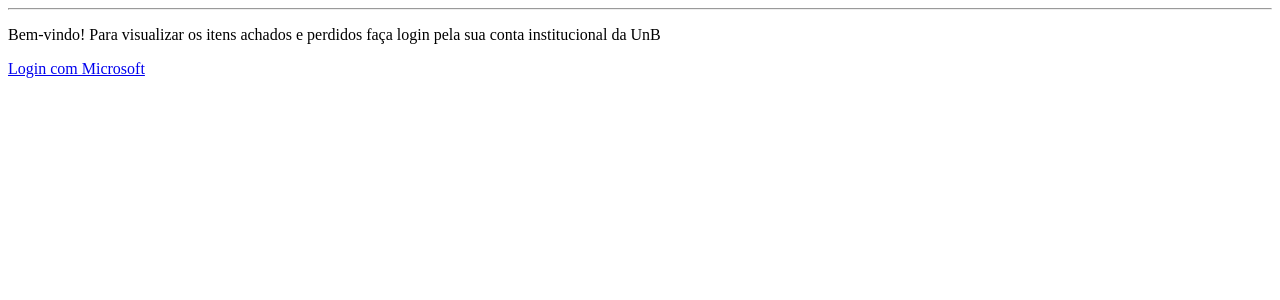
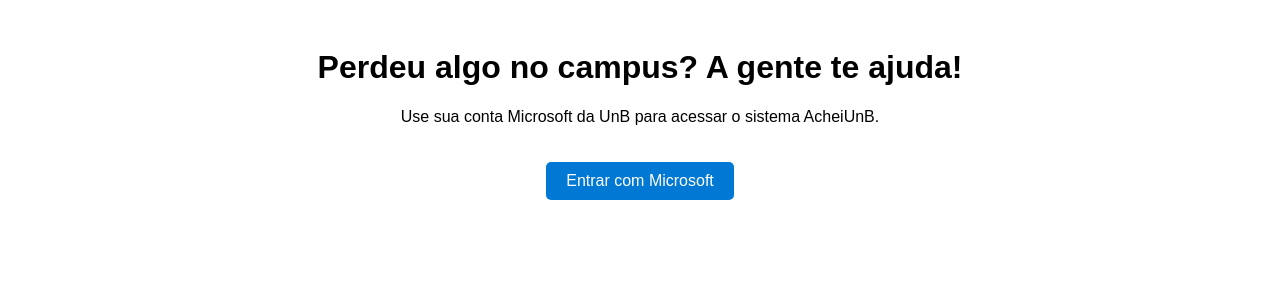
Before and after one commit to zlimaz/2025-1-AcheiUnB-Testes, a Django app: page /login/ in a window 1280 px wide. Shown: the top 300 px of the page. Run offline with Django 5.2, Linux system fonts and the light colour scheme.

Commit message:
feat(tela de login): protótipo da tela de login

```diff
--- a/API/users/templates/users/login.html
+++ b/API/users/templates/users/login.html
@@ -3,14 +3,32 @@
 <head>
     <meta charset="UTF-8">
     <meta name="viewport" content="width=device-width, initial-scale=1.0">
-    <title>Login</title>
+    <title>Entrar com Microsoft</title>
+    <style>
+        body {
+            font-family: Arial, sans-serif;
+            text-align: center;
+            padding: 20px;
+        }
+        .btn {
+            background-color: #0078D4;
+            color: white;
+            border: none;
+            padding: 10px 20px;
+            text-decoration: none;
+            font-size: 16px;
+            border-radius: 5px;
+            display: inline-block;
+            margin-top: 20px;
+        }
+        .btn:hover {
+            background-color: #005A9E;
+        }
+    </style>
 </head>
 <body>
-    <hr>
-    <p>Bem-vindo! Para visualizar os itens achados e perdidos faça login pela sua conta institucional da UnB</p>
-    <a href="{% url 'microsoft_login' %}" class="btn btn-primary">
-        Login com Microsoft
-    </a>
-     <div class="social-login">
+    <h1>Perdeu algo no campus? A gente te ajuda!</h1>
+    <p>Use sua conta Microsoft da UnB para acessar o sistema AcheiUnB.</p>
+    <a href="https://login.microsoftonline.com/common/oauth2/v2.0/authorize?client_id=407427a4-6920-4549-80c6-bc772b8da945&redirect_uri=http%3A%2F%2Flocalhost%3A8000%2Faccounts%2Fmicrosoft%2Flogin%2Fcallback%2F&scope=User.Read&response_type=code&state=Zay5NfY4tSn7JgvO&domain=alunos.unb.br" class="btn">Entrar com Microsoft</a>
 </body>
 </html>
```
